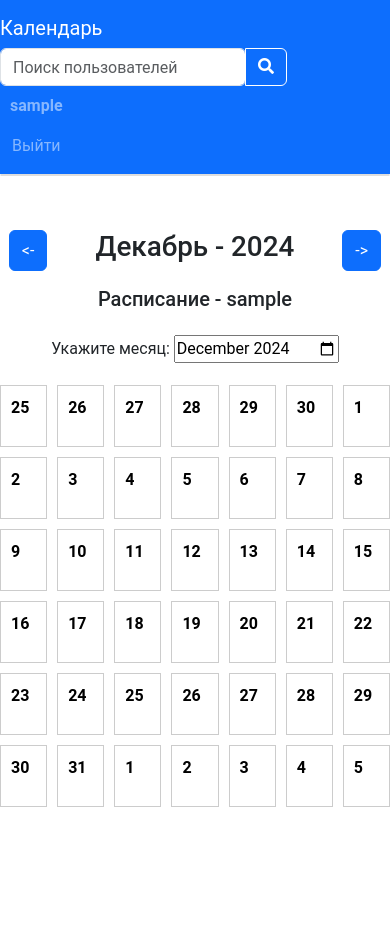
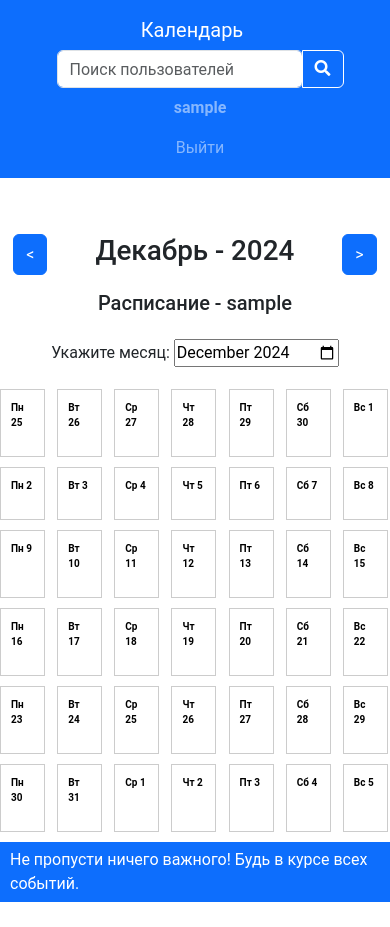
Before and after one commit to mrkasore/share_plans, a Django app: page /user/1 in a window 390 px wide. After the commit the page ends 902 px from the top, so only its background shows below. Run offline with Django 5.2, Linux system fonts and the light colour scheme; the visitor is signed in with stand-in values (Sample User, id 1); data comes from the database, SQL or seed files in the repository; data that the repository does not hold is empty; some libraries are stand-ins or nearby versions.

Commit message:
убрал лишние комментарии

```diff
--- a/share_plans_project/share_plans/static/share_plans/scripts.js
+++ b/share_plans_project/share_plans/static/share_plans/scripts.js
@@ -7,8 +7,10 @@ document.addEventListener('DOMContentLoaded', function() {
     input.addEventListener("input", function () {
         const query = input.value.trim();
         if (query.length > 0) {
+            suggestionsList.style.display = "block";
             fetchSuggestions(query);
         } else {
+            suggestionsList.style.display = "none";
             suggestionsList.innerHTML = "";
         }
     });
--- a/share_plans_project/share_plans/static/share_plans/styles.css
+++ b/share_plans_project/share_plans/static/share_plans/styles.css
@@ -1,9 +1,34 @@
-body {
+@media (max-width: 400px) {
+    .planner {
+        font-size: 10px;
+    }
+
+    .navbar {
+        justify-content: center;
+    }
+
+    .input-group {
+        justify-content: center;
+    }
+
+    .day {
+        width: 45px;
+        overflow: hidden;
+    }
+
+}
+
+html, body {
     font-family: 'Roboto', sans-serif;
     display: flex;
     flex-direction: column;
     justify-content: flex-start;
-    /* height: 100vh; */
+    height: 100%;
+}
+
+.navbar {
+    padding: 10px;
+    padding-left: 20px;
 }
 
 .body {
@@ -11,9 +36,12 @@ body {
     flex-direction: column;
     align-items: center;
     justify-content: flex-start;
-    height: 100%;
     padding-top: 56px;
-    gap: 1rem
+    gap: 1rem;
+
+    flex: 1;
+    display: flex;
+    flex-direction: column;
 }
 
 .add-form {
@@ -82,39 +109,39 @@ a:hover {
 }
 
 #suggestions-list {
-    position: absolute; /* Абсолютное позиционирование */
-    top: 100%; /* Располагаем подсказки сразу под инпутом */
-    left: 0; /* Привязываем к левому краю родителя */
-    width: 100%; /* Ширина подсказок равна ширине инпута */
-    z-index: 1000; /* Устанавливаем высокий z-index, чтобы перекрыть другие элементы */
-    background: white; /* Белый фон для подсказок */
-    border: 1px solid #ddd; /* Граница подсказок */
-    list-style: none; /* Убираем маркеры списка */
-    padding: 0; /* Убираем внутренние отступы */
-    margin: 0; /* Убираем внешние отступы */
-    max-height: 200px; /* Ограничиваем высоту */
-    overflow-y: auto; /* Скролл при превышении высоты */
+    position: absolute;
+    top: 100%;
+    left: 0;
+    width: 100%;
+    z-index: 1000;
+    background: white;
+    border: 1px solid #ddd;
+    list-style: none;
+    padding: 0;
+    margin: 0;
+    max-height: 200px;
+    overflow-y: auto;
   }
 
 #suggestions-list li {
-    padding: 10px; /* Отступы внутри каждого элемента списка */
-    cursor: pointer; /* Указатель курсора */
+    padding: 10px;
+    cursor: pointer
 }
 
 #suggestions-list li:hover {
-    background-color: #f0f0f0; /* Цвет фона при наведении */
+    background-color: #f0f0f0;
 }
 
 
 ul {
-    list-style: none; /* Убираем стандартные маркеры */
-    text-align: center; /* Центрируем текст внутри списка */
+    list-style: none;
+    text-align: center;
     padding: 0;
 }
 
 ul li {
-    display: inline-block; /* Отображаем элементы в одной строке */
-    margin: 0 10px; /* Отступы между элементами */
+    display: inline-block;
+    margin: 0 10px;
 }
 
 #search-button {
@@ -129,7 +156,31 @@ ul li {
 #preview {
     border: 1px solid #2E9AFF;
     border-radius: 50%;
-    width: 300px;
-    height: 300px;
+    width: 200px;
+    height: 200px;
     object-fit: cover;
 }
+
+footer {
+    margin-top: 10px;
+    display: flex;
+    background-color: #0d6efd;
+    align-items: center;
+    justify-content: center;
+    color: white;
+    min-height: 60px;
+    padding: 10px;
+}
+
+hr {
+    width: 100%;
+    margin: 0;
+}
+
+.container-event {
+    width: 100vw;
+    height: 100%;
+    display: flex;
+    flex-direction: column;
+    justify-content: space-between;
+}
--- a/share_plans_project/share_plans/templates/share_plans/day.html
+++ b/share_plans_project/share_plans/templates/share_plans/day.html
@@ -9,7 +9,6 @@
         </button>
     </div>
 
-      <!-- Modal -->
     <div class="modal fade" id="addDayModal" tabindex="-1" aria-labelledby="addDayModalLabel" aria-hidden="true">
         <div class="modal-dialog modal-fullscreen">
           <div class="modal-content">
@@ -45,7 +44,7 @@
         </div>
     </div>
 
-    <div style="width: 100vw; height: 100%; display: flex; flex-direction: column; justify-content: space-between;">
+    <div class="container-event">
         {% for event in all_events %}
             <hr>
             <div class="event" id="{{event.id}}">
--- a/share_plans_project/share_plans/templates/share_plans/index.html
+++ b/share_plans_project/share_plans/templates/share_plans/index.html
@@ -4,11 +4,11 @@
     <input type="hidden" id="inp-year" name="year" value="{{year}}">
     <input type="hidden" id="inp-month" name="month" value="{{month_num}}">
     <div class="header-inputs">
-        <button class="change-month btn btn-primary" id="prev-month-btn">&lt;-</button>
+        <button class="change-month btn btn-primary" id="prev-month-btn">&lt;</button>
         <div>
             <h1>{{ month }} - {{ year }}</h1>
         </div>
-        <button class="change-month btn btn-primary" id="next-month-btn">-&gt;</button>
+        <button class="change-month btn btn-primary" id="next-month-btn">&gt;</button>
     </div>
     <h5>Расписание - {{ current_user.username }}</h5>
     <form>
@@ -19,9 +19,9 @@
     <div class="planner" id="december">
         {% for event in range %}
             <a href="/user/{{current_user.id}}/date?year={{event.year}}&month={{event.month}}&day={{event.day}}" class="day" data-day="{{event.day}}">
-                <p style="font-weight: bold;">{{ event.day }}</p>
+                <p style="font-weight: bold;">{{event.day_of_week}} {{ event.day }}</p>
                 {% for ev in event.events %}
-                    <hr style="width: 100%;">
+                    <hr>
                     <div>{{ ev.time }} - {{ ev.time_to }} {{ ev.description }}</div>
                 {% endfor %}
             </a>
--- a/share_plans_project/share_plans/templates/share_plans/layout.html
+++ b/share_plans_project/share_plans/templates/share_plans/layout.html
@@ -3,6 +3,7 @@
 <!DOCTYPE html>
 <html lang="en">
     <head>
+        <meta name="viewport" content="width=device-width, initial-scale=1.0">
         <title>{% block title %}Share Plans{% endblock %}</title>
         <link rel="stylesheet" href="https://stackpath.bootstrapcdn.com/bootstrap/4.4.1/css/bootstrap.min.css" integrity="sha384-Vkoo8x4CGsO3+Hhxv8T/Q5PaXtkKtu6ug5TOeNV6gBiFeWPGFN9MuhOf23Q9Ifjh" crossorigin="anonymous">
         <link href="https://cdn.jsdelivr.net/npm/bootstrap@5.3.0/dist/css/bootstrap.min.css" rel="stylesheet" integrity="sha384-9ndCyUaIbzAi2FUVXJi0CjmCapSmO7SnpJef0486qhLnuZ2cdeRhO02iuK6FUUVM" crossorigin="anonymous">
@@ -17,25 +18,11 @@
                 <div class="form-outline">
                   <input id="search-input" type="search" class="form-control" autocomplete="off" placeholder="Поиск пользователей" />
                 </div>
+                <ul id="suggestions-list" class="list-group" style="display: none;"></ul>
                 <button id="search-button" type="button" class="btn btn-primary">
                   <i class="fas fa-search"></i>
                 </button>
               </div>
-              <ul id="suggestions-list" class="list-group"></ul>
-
-                <!-- <div class="input-group rounded"> -->
-                    <!-- <div class="input-group"> -->
-                        <!-- <input type="search" class="form-control rounded" placeholder="Поиск пользователя" aria-label="Search" aria-describedby="search-addon" list="character"/>
-                        <datalist id="character">
-                            <option value="Чебурашка"></option>
-                            <option value="Крокодил Гена"></option>
-                            <option value="Шапокляк"></option>
-                           </datalist></p>
-                        <button id="search-button" type="button" class="btn btn-primary">
-                            <i class="fas fa-search"></i>
-                        </button> -->
-                    <!-- </div> -->
-                <!-- </div> -->
 
             <div>
               <ul class="navbar-nav mr-auto">
@@ -44,12 +31,7 @@
                         <a class="nav-link" href="/profile/{{user.id}}"><strong>{{ user.username }}</strong></a>
                     </li>
                 {% endif %}
-                    <!-- <li class="nav-item">
-                        <form>
-                            <input type="search">
-                            <input type="submit" value="Поиск пользователя">
-                        </form>
-                    </li> -->
+
                 {% if user.is_authenticated %}
                     <li class="nav-item">
                         <a class="nav-link" href="{% url 'logout' %}">Выйти</a>
@@ -71,7 +53,6 @@
             {% endblock %}
         </div>
 
-
         {% block script %}
             <script src="{% static 'share_plans/scripts.js' %}"></script>
             <script src="https://cdn.jsdelivr.net/npm/bootstrap@5.3.0/dist/js/bootstrap.bundle.min.js" integrity="sha384-geWF76RCwLtnZ8qwWowPQNguL3RmwHVBC9FhGdlKrxdiJJigb/j/68SIy3Te4Bkz" crossorigin="anonymous"></script>
@@ -80,11 +61,6 @@
     </body>
 
     <footer>
-
-        <br>
-        <br>
-        <br>
-        <br>
-        <br>
+        Не пропусти ничего важного! Будь в курсе всех событий.
     </footer>
 </html>
--- a/share_plans_project/share_plans/views.py
+++ b/share_plans_project/share_plans/views.py
@@ -43,6 +43,8 @@ def month_page(request, user_id):
     "Июль", "Август", "Сентябрь", "Октябрь", "Ноябрь", "Декабрь"
     ]
 
+    list_day_of_week = ["Пн", "Вт", "Ср", "Чт", "Пт", "Сб", "Вс"]
+
     if request.method == 'GET' and 'year' in request.GET and 'month' in request.GET:
         year = int(request.GET['year'])
         month = int(request.GET['month'])
@@ -80,6 +82,7 @@ def month_page(request, user_id):
     for week in days_current:
         i = 0
         for day in week:
+            day_of_week = list_day_of_week[i]
             i += 1
 
             if repeat_events[i]:
@@ -95,7 +98,8 @@ def month_page(request, user_id):
                     "day": day,
                     "month": last_month,
                     "year": last_year,
-                    "events": all_events.order_by('time')
+                    "events": all_events.order_by('time'),
+                    "day_of_week": day_of_week
                     })
             elif day == 0:
                 day = res_days_next.pop(0)
@@ -105,7 +109,8 @@ def month_page(request, user_id):
                     "day": day,
                     "month": next_month,
                     "year": next_year,
-                    "events": all_events.order_by('time')
+                    "events": all_events.order_by('time'),
+                    "day_of_week": day_of_week
                     })
             elif day != 0:
                 all_events = current_user.events.all().filter(date=date(year, month, day))
@@ -114,7 +119,8 @@ def month_page(request, user_id):
                     "day": day,
                     "month": month,
                     "year": year,
-                    "events": all_events.order_by('time')
+                    "events": all_events.order_by('time'),
+                    "day_of_week": day_of_week
                     })
                 is_inception = False
 
```
Also changed, not shown: other parts of share_plans_project/share_plans/static/share_plans/styles.css (+11 -12 lines). Lines whose indentation alone changed are shown as unchanged.
